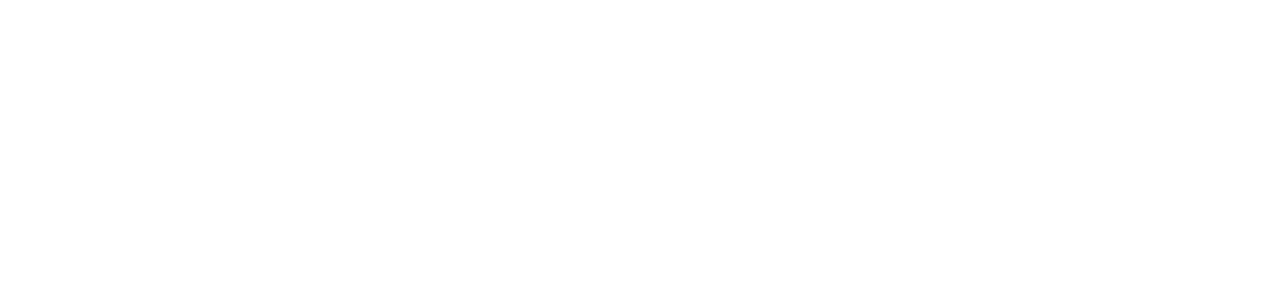
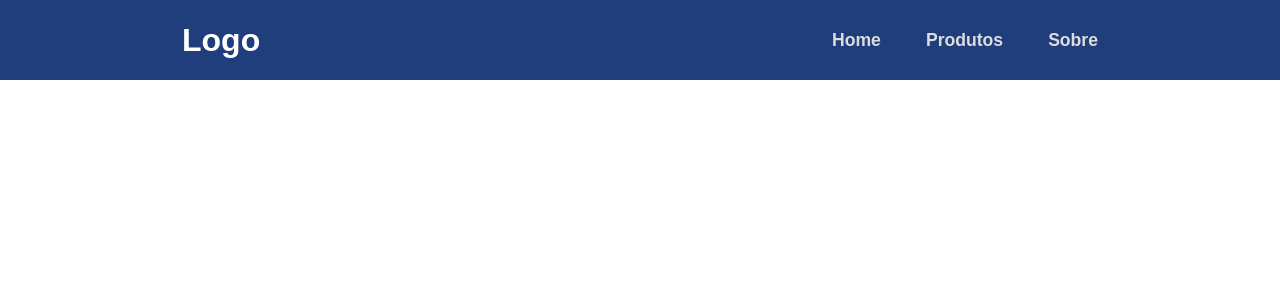
Before and after one commit to Innovation-Masters/projeto1-cp1, a React (Vite) app: page / in a window 1280 px wide. Shown: the top 300 px of the page. Built offline with nearby package versions, Linux system fonts and the light colour scheme.

Commit message:
Organizando o Nav.jsx e estilizando no nav.css - Renan Dias Utida - RM 558540

```diff
--- a/src/App.jsx
+++ b/src/App.jsx
@@ -1,4 +1,5 @@
-import Nav from "./components/Nav";
+import Nav from './components/Nav'
+import Footer from './components/Footer'
 
 function App() {
 
@@ -6,6 +7,7 @@
   return (
     <>
      <Nav/>
+     <Footer/>
     </>
   )
 }
--- a/src/components/Nav.jsx
+++ b/src/components/Nav.jsx
@@ -1,10 +1,29 @@
-import '../css/Nav.css'
+import '../css/nav.css'
 
 const Nav=()=>{
 
     return(
         <>
-
+            <header>
+                <div className='header-items'>
+                    <a href="#">
+                        <h1>Logo</h1>
+                    </a>
+                    <nav>
+                        <ul>
+                            <li>
+                                <a href="">Home</a>
+                            </li>
+                            <li>
+                                <a href="">Produtos</a>
+                            </li>
+                            <li>
+                                <a href="">Sobre</a>
+                            </li>
+                        </ul>
+                    </nav>
+                </div>
+            </header>
         </>
     )
 }
--- a/src/css/nav.css
+++ b/src/css/nav.css
@@ -0,0 +1,46 @@
+header{
+    background-color: rgb(32, 61, 124);
+    width: 100vw;
+    height: 80px;
+}
+
+header .header-items{
+    width: 75%;
+    display: flex;
+    flex-direction: row;
+    justify-content: space-between;
+    align-items: center;
+    padding: 22px;
+    margin: auto;
+}
+
+.header-items a{
+    color: white;
+    text-decoration: none;
+}
+
+.header-items a h1{
+    font-size: 2rem;
+}
+
+.header-items nav ul{
+    display: flex;
+    flex-direction: row;
+    gap: 45px;
+}
+
+.header-items nav ul li{
+    text-decoration: none;
+    list-style: none;
+}
+
+.header-items nav ul li a{
+    color: #dcdcdc;
+    font-size: 1.1rem;
+    font-weight: 600;
+}
+
+.header-items nav ul li a:hover{
+    color: #ffffff;
+    transition: 0.2s;
+}
```
